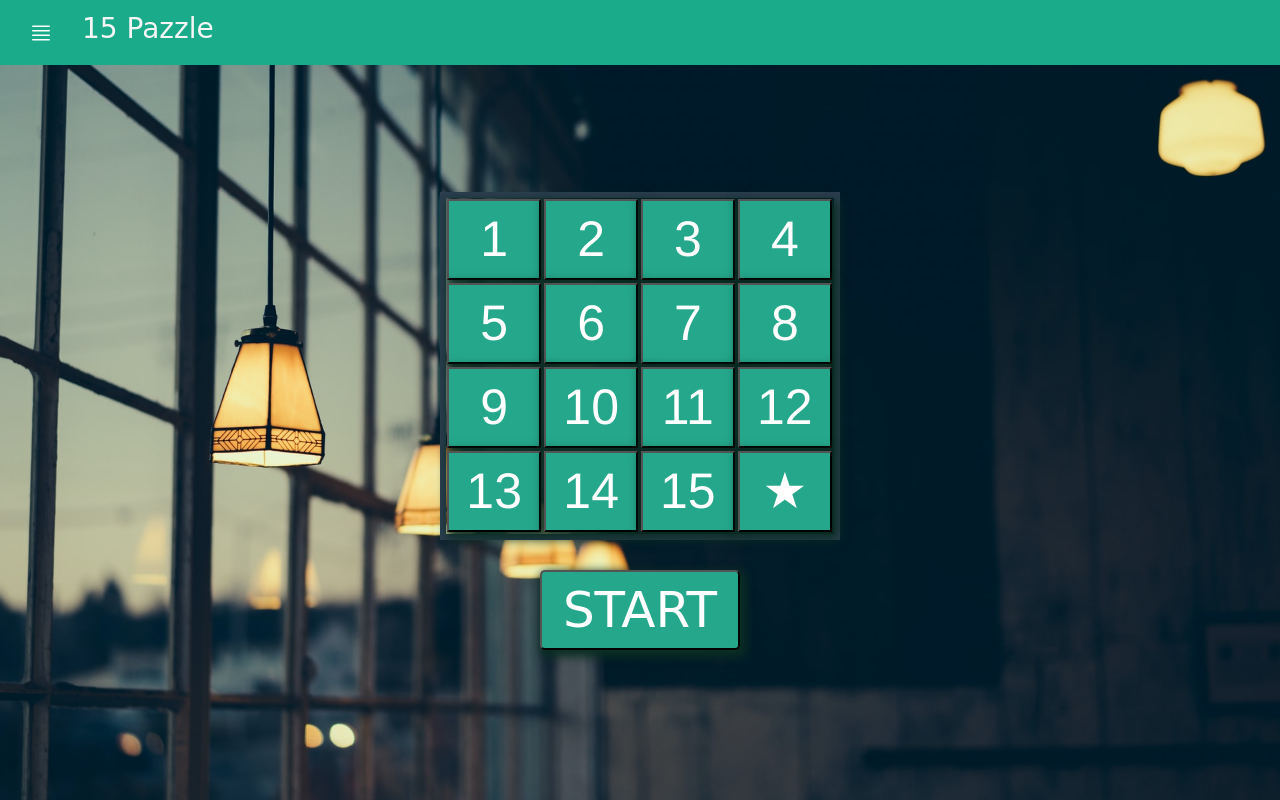
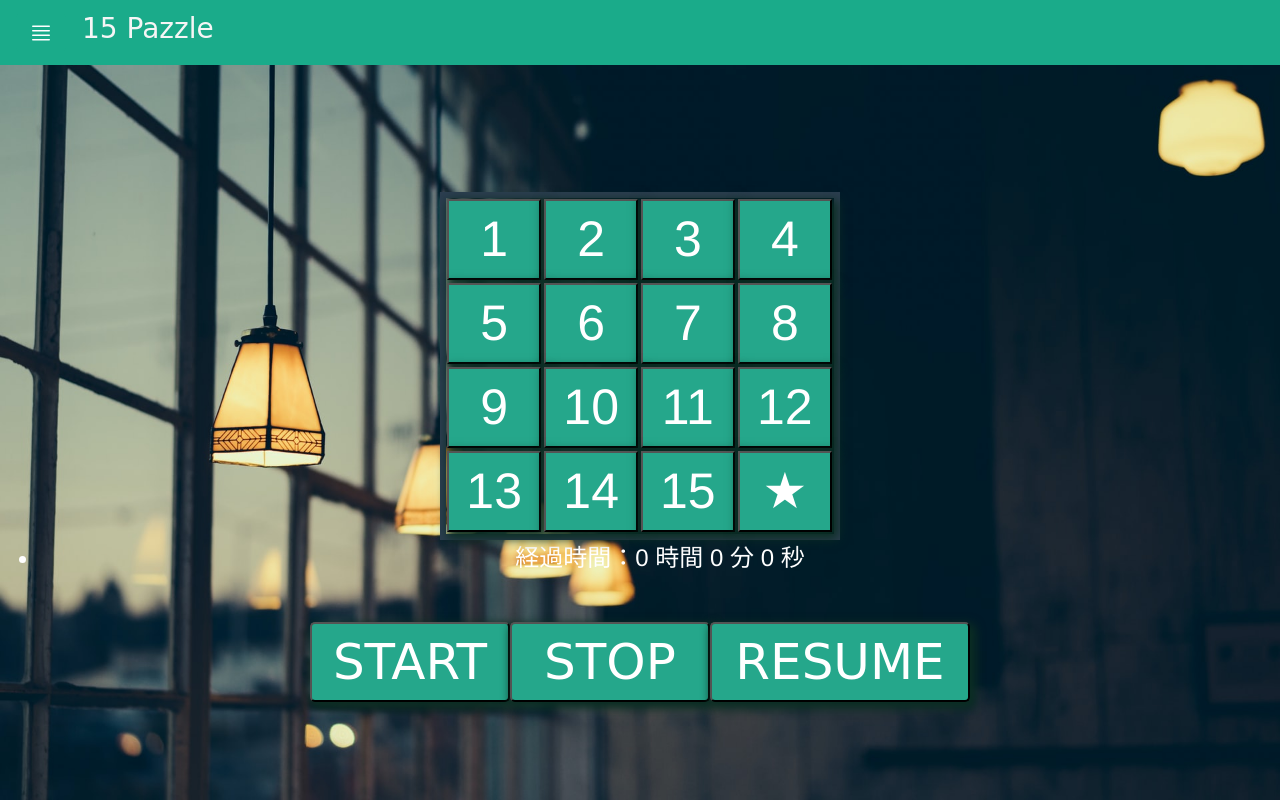
Before and after one commit to m5e/vue-animation, a Vue app: page /#/ in a window 1280 px wide. Built offline with nearby package versions, Linux system fonts and the light colour scheme.

Commit message:
Added gameplay time measurement function

```diff
--- a/src/components/MainPage.vue
+++ b/src/components/MainPage.vue
@@ -113,8 +113,29 @@
         </template>
       </b-modal>
     </div>
-
-    <button class="panel-button start-button" @click="start">START</button>
+    <ul>
+      <li class="elapsed-time">
+        経過時間：{{ this.currentHours }} 時間 {{ this.currentMinutes }} 分
+        {{ this.currentSeconds }} 秒
+      </li>
+    </ul>
+    <button
+      class="panel-button start-button"
+      @click="start"
+      :disabled="isPlaying"
+    >
+      START
+    </button>
+    <button class="panel-button start-button" @click="stopTimeMeasurement">
+      STOP
+    </button>
+    <button
+      class="panel-button restart-button"
+      @click="reStartMeasurement"
+      :disabled="isPlaying"
+    >
+      RESUME
+    </button>
     <img src="../../images/light.jpg" />
   </div>
 </template>
@@ -128,12 +149,19 @@ export default {
       finished: false,
       processing: false,
       headerBgcolor: "dark",
-      headerTextColor: "light"
+      headerTextColor: "light",
+      startTime: 0,
+      diffTime: 0,
+      currentTime: 0,
+      animateFrame: 0,
+      isPlaying: false
     };
   },
   mounted() {
     // パネル上に表示する数字を配列に格納
-    for (let i = 1; i < 16; i++) this.panel.push(i);
+    for (let i = 1; i < 16; i++) {
+      this.panel.push(i);
+    }
 
     this.panel.push("★");
   },
@@ -143,6 +171,7 @@ export default {
      */
     start() {
       this.finished = false;
+
       const boardElement = this.$el.getElementsByClassName("board")[0];
       if (boardElement.classList.contains("complete")) {
         boardElement.classList.remove("complete");
@@ -155,7 +184,11 @@ export default {
           return Math.random() - Math.random();
         });
 
-        if (this.checkSolvable(this.panel)) break;
+        if (this.checkSolvable(this.panel)) {
+          this.startTimeMeasurement();
+          this.isPlaying = true;
+          break;
+        }
       }
     },
 
@@ -261,6 +294,7 @@ export default {
         boardElement.classList.add("complete");
 
         this.finished = true;
+        cancelAnimationFrame(this.animateFrame);
       }
 
       return oldPanelIndex;
@@ -325,6 +359,82 @@ export default {
       ];
 
       return this.panel.toString() === completeArray.toString();
+    },
+
+    /**
+     * パネルの操作可否を制御
+     */
+    switchPanelOperationControl() {
+      const boardElement = this.$el.getElementsByClassName("board")[0];
+      if (!boardElement) return;
+
+      boardElement.classList.toggle("not-started");
+    },
+
+    /**
+     * 時間計測を開始
+     */
+    startTimeMeasurement() {
+      // 各パラメータの初期化
+      this.startTime = 0;
+      this.currentTime = 0;
+      this.diffTime = 0;
+      this.stopTimeMeasurement();
+      this.animateFrame = 0;
+
+      this.setStartTime();
+      this.timeCounter();
+    },
+
+    /**
+     * 時間計測を再開
+     */
+    reStartMeasurement() {
+      this.isPlaying = true;
+
+      this.setStartTime();
+      this.timeCounter();
+    },
+
+    /**
+     * 開始時間を startTime に代入
+     */
+    setStartTime() {
+      this.switchPanelOperationControl();
+
+      /* eslint-disable */
+      const time = this.diffTime !== "undefined" ? this.diffTime : 0;
+      this.startTime = Math.floor(performance.now() - time);
+    },
+
+    /**
+     * 時間計測処理
+     */
+    timeCounter() {
+      this.currentTime = Math.floor(performance.now());
+      this.diffTime = this.currentTime - this.startTime;
+      this.animateFrame = requestAnimationFrame(this.timeCounter);
+    },
+
+    /**
+     * 時間計測の停止
+     */
+    stopTimeMeasurement() {
+      this.isPlaying = false;
+
+      cancelAnimationFrame(this.animateFrame);
+      this.switchPanelOperationControl();
+    }
+  },
+  computed: {
+    currentHours() {
+      return Math.floor(this.diffTime / 1000 / 60 / 60);
+    },
+    currentMinutes() {
+      return Math.floor(this.diffTime / 1000 / 60) % 60;
+    },
+    currentSeconds() {
+      return Math.floor(this.diffTime / 1000) % 60;
     }
   }
 };
@@ -365,7 +475,8 @@ button.panel-button.fadein {
   }
 }
 
-button.start-button {
+button.start-button,
+button.restart-button {
   width: 200px;
   height: 80px;
   margin: 30px 0px 30px 0px;
@@ -377,18 +488,32 @@ button.start-button {
   z-index: 2;
 }
 
-button.start-button:hover {
+button.restart-button {
+  width: 260px;
+}
+
+button.start-button:disabled,
+button.restart-button:disabled {
+  background: #586663;
+  pointer-events: none;
+}
+
+button.start-button:hover,
+button.restart-button:hover {
   color: #25a78b;
   background: rgb(233, 232, 232);
   transition: all 1s ease;
 }
 
 button.start-button:hover,
-button.start-button:active {
+button.start-button:active,
+button.restart-button:hover,
+button.restart-button:active {
   color: #25a78b;
 }
 
-button.start-button:after {
+button.start-button:after,
+button.restart-button:after {
   position: absolute;
   top: 0;
   left: 0;
@@ -402,7 +527,9 @@ button.start-button:after {
 }
 
 button.start-button:hover:after,
-button.start-button:active:after {
+button.start-button:active:after,
+button.restart-button:hover:after,
+button.restart-button:active:after {
   border: 2px solid #25a78b;
   width: 100%;
 }
@@ -469,4 +596,9 @@ img {
 .modal-ok-button {
   font-family: "Comic Sans MS";
 }
+
+.elapsed-time {
+  color: #fff;
+  font-size: 150%;
+}
 </style>
```
Also changed, not shown: 9 other files (tests, documents, lock files or other folders).
